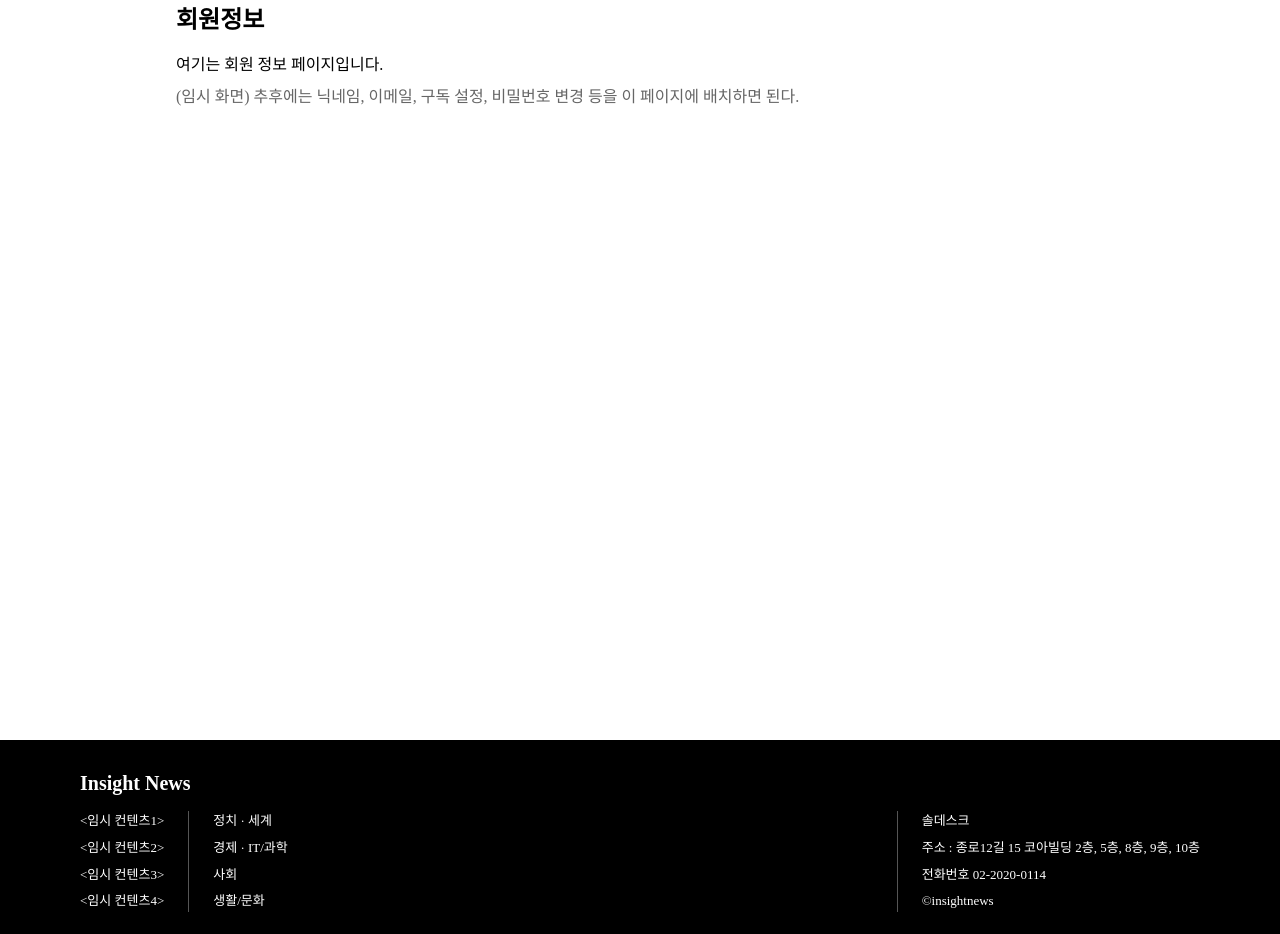
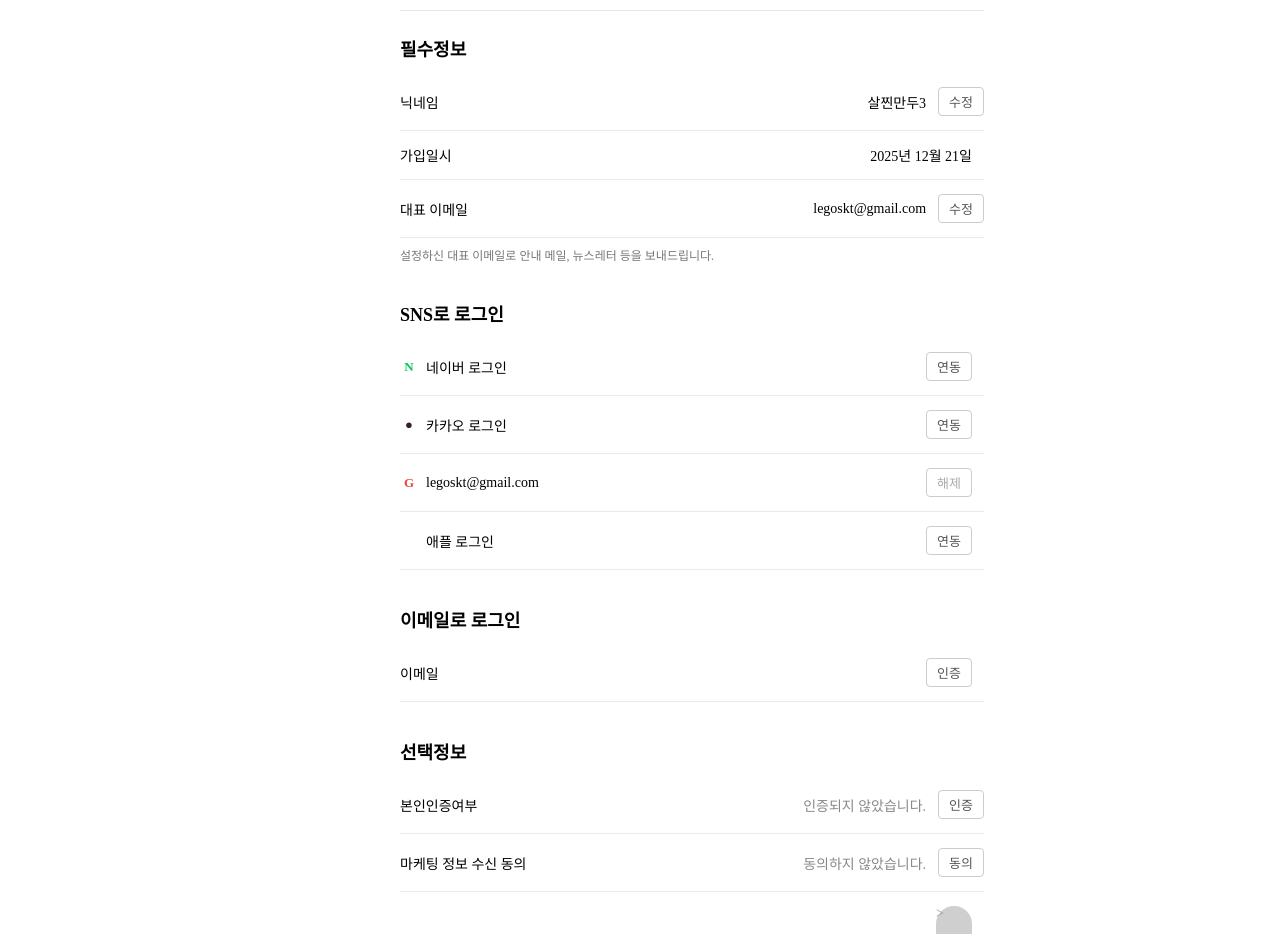
Before and after one commit to dpp-pixel/GC_News, a React (Vite) app in the folder front/: page /profile in a window 1280 px wide. Shown: the part 140-1074 px from the top of the page. Built offline with nearby package versions, Linux system fonts and the light colour scheme.

Commit message:
내용이 좀 많아서 노션 참고해주세요..

```diff
--- a/front/src/App.tsx
+++ b/front/src/App.tsx
@@ -9,7 +9,7 @@ import MainContent from "./page/MainContent";
 import CategoryPage from "./page/CategoryPage";
 import NewsDetailPage from "./page/NewsDetailPage";
 import MyContentsPage from "./page/mycontent/MyContentsPage";
-import ProfilePage from "./page/ProfilePage";
+import ProfilePage from "./page/profilepage/ProfilePage";
 
 import "./App.css";
 
--- a/front/src/components/layout/Header/Header.tsx
+++ b/front/src/components/layout/Header/Header.tsx
@@ -74,7 +74,7 @@ export default function Header() {
   const handleLogout = () => {
   setIsLoggedIn(false);
   setIsUserOpen(false);
-  // alert("임시 로그아웃 되었습니다."); // ← 이제 필요 없으니 주석 처리 or 삭제
+
   navigate("/"); // ✅ 바로 메인으로 이동
 };
 
--- a/front/src/components/reporter/ReporterCard.tsx
+++ b/front/src/components/reporter/ReporterCard.tsx
@@ -1,15 +1,14 @@
 // src/components/reporter/ReporterCard.tsx
 import styles from "./ReporterCard.module.css";
 
-// ✅ MyContentsPage 등에서 같이 쓸 수 있게 export
 export interface ReporterInfo {
   id: number;
   name: string;
   email: string;
   subscribers: number;
   recommends: number;
-  tags: string[];        // 예: ["정치부", "정직한", "솔직한"]
-  trustScore: number;    // 0 ~ 100
+  tags: string[];
+  trustScore: number;
   imageUrl: string;
 }
 
@@ -28,23 +27,27 @@ export default function ReporterCard({ info }: { info: ReporterInfo }) {
 
   return (
     <div className={styles.card}>
-      {/* 프로필 영역 */}
+      {/* ===== 상단 프로필 ===== */}
       <div className={styles.profile}>
-        <img src={imageUrl} alt={`${name} 기자`} className={styles.avatar} />
+        <img
+          src={imageUrl}
+          alt={`${name} 기자`}
+          className={styles.avatar}
+        />
         <div className={styles.name}>{name} 기자</div>
         <div className={styles.position}>정치부 열혈기자</div>
       </div>
 
       <div className={styles.horizontalLine} />
 
-      {/* 구독 / 추천 요약 */}
+      {/* ===== 구독 / 추천 요약 ===== */}
       <div className={styles.summaryRow}>
         <span>구독 {subscribers}</span>
         <span className={styles.separator}>|</span>
         <span>추천 {recommends}</span>
       </div>
 
-      {/* 태그들 */}
+      {/* ===== 태그 ===== */}
       <div className={styles.tagsRow}>
         {tags.map((tag) => (
           <span key={tag} className={styles.tag}>
@@ -53,12 +56,8 @@ export default function ReporterCard({ info }: { info: ReporterInfo }) {
         ))}
       </div>
 
-      {/* 간단 설명 (더미) */}
-      <p className={styles.desc}>
-        정치/사회 섹션에서 정책 기사를 중심으로 취재하고 있습니다.
-      </p>
-
-      {/* 구독 / 추천 버튼 */}
+      {/* ===== 액션 영역 ===== */}
+      <div className={styles.actionSection}>
         <div className={styles.buttonRow}>
           <button type="button" className={styles.primaryButton}>
             + 구독
@@ -68,10 +67,10 @@ export default function ReporterCard({ info }: { info: ReporterInfo }) {
           </button>
         </div>
 
-      {/* 이메일 박스 */}
         <div className={styles.emailBox}>{email}</div>
+      </div>
 
-      {/* 신뢰도 영역 */}
+      {/* ===== 신뢰도 ===== */}
       <div className={styles.trustSection}>
         <div className={styles.trustHeader}>
           <span>기자 신뢰도</span>
@@ -91,7 +90,7 @@ export default function ReporterCard({ info }: { info: ReporterInfo }) {
         </div>
       </div>
 
-      {/* 하단 기타 버튼 (예: 작성 기사 확인, 날짜 입력) */}
+      {/* ===== 하단 버튼 ===== */}
       <div className={styles.bottomButtons}>
         <button type="button" className={styles.fullWidthButton}>
           작성한 기사 확인
--- a/front/src/page/ProfilePage.tsx
+++ /dev/null
@@ -1,14 +0,0 @@
-// src/page/ProfilePage.tsx
-
-export default function ProfilePage() {
-  return (
-    <div style={{ maxWidth: 960, margin: "80px auto 40px", padding: "0 16px" }}>
-      <h2 style={{ fontSize: 24, marginBottom: 16 }}>회원정보</h2>
-      <p style={{ marginBottom: 8 }}>여기는 회원 정보 페이지입니다.</p>
-      <p style={{ color: "#666" }}>
-        (임시 화면) 추후에는 닉네임, 이메일, 구독 설정, 비밀번호 변경 등을
-        이 페이지에 배치하면 된다.
-      </p>
-    </div>
-  );
-}
--- a/front/src/page/mycontent/subscribe/MySubscribeSection.css
+++ b/front/src/page/mycontent/subscribe/MySubscribeSection.css
@@ -1,31 +1,41 @@
-/* src/page/mycontent/subscribe/MySubscribeSection.css */
-
+/* ===== 슬라이더 전체 ===== */
 .reporter-slider {
   margin-top: 24px;
   display: flex;
   align-items: center;
+  justify-content: center;
   gap: 16px;
 }
 
-.card-track {
-  flex: 1;
-  display: grid;
-  grid-template-columns: repeat(4, minmax(0, 1fr));
-  gap: 16px;
+/* ===== 실제 보이는 영역 ===== */
+.card-viewport {
+  width: 100%;
+  max-width: 1200px;       /* ⬅️ 화면 기준 */
+  overflow: hidden;
 }
 
+/* ===== 카드 트랙 ===== */
+.card-track {
+  display: flex;
+  gap: 24px;
+  transition: transform 0.35s ease;
+  will-change: transform;
+}
+
+/* ===== 화살표 ===== */
 .arrow {
-  width: 32px;
+  width: 36px;
   height: 72px;
   border-radius: 18px;
   border: none;
-  background: #444;
-  color: #fff;
+  background: #cfcfcf;
+  color: #333;
   font-size: 20px;
-  display: flex;
-  align-items: center;
-  justify-content: center;
   cursor: pointer;
+}
+
+.arrow:hover:not(.disabled) {
+  background: #bdbdbd;
 }
 
 .arrow.disabled {
--- /dev/null
+++ b/front/src/page/profilepage/ProfilePage.css
@@ -0,0 +1,154 @@
+/* src/page/ProfilePage.css */
+
+/* ===== 페이지 전체 ===== */
+.profile-page {
+  max-width: 720px;
+  margin: 40px auto 60px;      /* ⬅️ 위로 끌어올림 */
+  padding: 0 16px 0 120px;    /* ⬅️ 왼쪽 기준선 통일 */
+}
+
+/* ===== 페이지 타이틀 ===== */
+.page-title {
+  text-align: left;
+  margin-left: 0;             /* 기준선은 profile-page가 담당 */
+  margin-bottom: 15px;
+}
+
+/* ===== 상단 구분선 ===== */
+.divider {
+  height: 1px;
+  background: #e5e5e5;
+  margin-bottom: 24px;
+}
+
+/* ===== 섹션 공통 ===== */
+.profile-section {
+  margin-bottom: 36px;
+}
+
+.section-title {
+  font-size: 18px;
+  font-weight: 700;
+  margin-bottom: 12px;
+}
+
+/* ===== 정보 Row ===== */
+.info-row {
+  display: grid;
+  grid-template-columns: 1fr auto auto;
+  align-items: center;
+  padding: 14px 0;
+  border-bottom: 1px solid #eaeaea;
+  column-gap: 12px;
+}
+
+.label {
+  font-size: 14px;
+  color: #000;
+}
+
+.value {
+  font-size: 14px;
+  color: #000;
+}
+
+.value.muted {
+  color: #888;
+}
+
+/* ===== 부가 설명 텍스트 ===== */
+.sub-text {
+  font-size: 12px;
+  color: #777;
+  margin-top: 8px;
+}
+
+/* ===== 버튼 공통 ===== */
+.action {
+  font-size: 13px;
+  padding: 4px 10px;
+  border-radius: 4px;
+  border: 1px solid #ccc;
+  background: #fff;
+  cursor: pointer;
+  color: #555;                /* 버튼 텍스트 기본 색 */
+}
+
+/* 연동 / 인증 / 동의 */
+.action.primary {
+  border-color: #ccc;
+  color: #555;
+  font-weight: 500;
+}
+
+/* 해제 */
+.action.danger {
+  border-color: #ccc;
+  color: #aaa;
+}
+
+/* ===== 링크형 Row ===== */
+.link-row {
+  cursor: pointer;
+}
+
+.arrow {
+  font-size: 14px;
+  color: #999;
+}
+
+/* ===== 회원탈퇴 ===== */
+.withdraw-wrapper {
+  display: flex;
+  justify-content: flex-end;
+  margin-top: 48px;
+}
+
+.withdraw-button {
+  padding: 8px 16px;
+  font-size: 13px;
+  color: #aaa;
+  background: #f5f5f5;
+  border: 1px solid #ddd;
+  border-radius: 4px;
+  cursor: pointer;
+}
+
+.withdraw-button:hover {
+  background: #eee;
+  color: #888;
+}
+
+/* ===== SNS 로고용 텍스트 아이콘 ===== */
+.with-icon {
+  display: inline-flex;
+  align-items: center;
+  gap: 8px;
+}
+
+.social-icon {
+  display: inline-flex;
+  align-items: center;
+  justify-content: center;
+  width: 18px;
+  height: 18px;
+  font-size: 13px;
+  font-weight: 700;
+}
+
+/* 서비스별 색상 */
+.social-icon.naver {
+  color: #03c75a;
+}
+
+.social-icon.kakao {
+  color: #3c1e1e;
+}
+
+.social-icon.google {
+  color: #ea4335;
+}
+
+.social-icon.apple {
+  color: #000;
+}
--- /dev/null
+++ b/front/src/page/profilepage/ProfilePage.tsx
@@ -0,0 +1,111 @@
+// src/page/ProfilePage.tsx
+import "./ProfilePage.css";
+
+export default function ProfilePage() {
+  return (
+    <div className="profile-page">
+      <h2 className="page-title">회원정보</h2>
+      <div className="divider" />
+
+      {/* ===== 필수정보 ===== */}
+      <section className="profile-section">
+        <h3 className="section-title">필수정보</h3>
+
+        <div className="info-row">
+          <span className="label">닉네임</span>
+          <span className="value">살찐만두3</span>
+          <button className="action">수정</button>
+        </div>
+
+        <div className="info-row">
+          <span className="label">가입일시</span>
+          <span className="value">2025년 12월 21일</span>
+        </div>
+
+        <div className="info-row">
+          <span className="label">대표 이메일</span>
+          <span className="value">legoskt@gmail.com</span>
+          <button className="action">수정</button>
+        </div>
+
+        <p className="sub-text">
+          설정하신 대표 이메일로 안내 메일, 뉴스레터 등을 보내드립니다.
+        </p>
+      </section>
+
+      {/* ===== SNS로 로그인 ===== */}
+      <section className="profile-section">
+        <h3 className="section-title">SNS로 로그인</h3>
+
+        <div className="info-row">
+          <span className="label with-icon">
+            <span className="social-icon naver">N</span>
+            네이버 로그인
+          </span>
+          <button className="action primary">연동</button>
+        </div>
+
+        <div className="info-row">
+          <span className="label with-icon">
+            <span className="social-icon kakao">●</span>
+            카카오 로그인
+          </span>
+          <button className="action primary">연동</button>
+        </div>
+
+        <div className="info-row">
+          <span className="label with-icon">
+            <span className="social-icon google">G</span>
+            legoskt@gmail.com
+          </span>
+          <button className="action danger">해제</button>
+        </div>
+
+        <div className="info-row">
+          <span className="label with-icon">
+            <span className="social-icon apple"></span>
+            애플 로그인
+          </span>
+          <button className="action primary">연동</button>
+        </div>
+      </section>
+
+      {/* ===== 이메일로 로그인 ===== */}
+      <section className="profile-section">
+        <h3 className="section-title">이메일로 로그인</h3>
+
+        <div className="info-row">
+          <span className="label">이메일</span>
+          <button className="action primary">인증</button>
+        </div>
+      </section>
+
+      {/* ===== 선택정보 ===== */}
+      <section className="profile-section">
+        <h3 className="section-title">선택정보</h3>
+
+        <div className="info-row">
+          <span className="label">본인인증여부</span>
+          <span className="value muted">인증되지 않았습니다.</span>
+          <button className="action primary">인증</button>
+        </div>
+
+        <div className="info-row">
+          <span className="label">마케팅 정보 수신 동의</span>
+          <span className="value muted">동의하지 않았습니다.</span>
+          <button className="action primary">동의</button>
+        </div>
+
+        <div className="info-row link-row">
+          <span className="label">뉴스레터 수신 관리</span>
+          <span className="arrow">&gt;</span>
+        </div>
+      </section>
+
+      {/* ===== 회원탈퇴 ===== */}
+      <div className="withdraw-wrapper">
+        <button className="withdraw-button">회원탈퇴</button>
+      </div>
+    </div>
+  );
+}
```
Also changed, not shown: front/src/components/reporter/ReporterCard.module.css (+65 -45 lines), front/src/page/mycontent/subscribe/MySubscribeSection.tsx (+42 -82 lines). Lines whose indentation alone changed are shown as unchanged.
